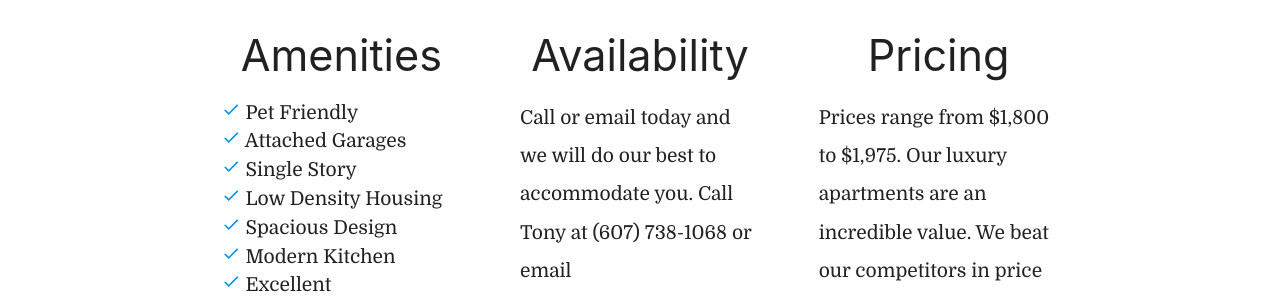
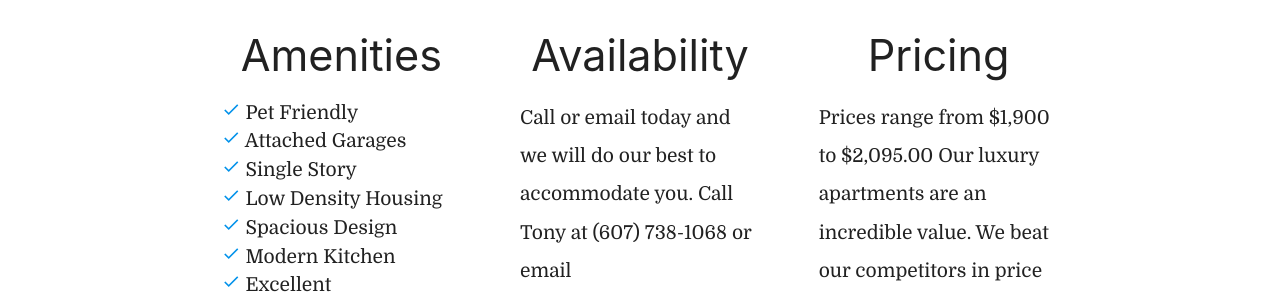
Before and after one commit to mossoanthony/fairportridge, a Jekyll site: the page built from index.md, in a window 1280 px wide and 900 px high, scrolled down 1157 px. Shown: the part 153-451 px from the top of the window. Built offline with Jekyll 4.4.1, drawn with Linux system fonts in a browser that asks for light colours; nearby versions of some CDN libraries; some web fonts are replaced; some of the changed text lies outside the part shown.

Commit message:
Update general.yml

```diff
--- a/_data/general.yml
+++ b/_data/general.yml
@@ -12,7 +12,7 @@ amenities:
   - item: Excellent Craftsmanship
   - item: Energy Efficient
 availability: Call or email today and we will do our best to accommodate you. Call Tony at (607) 738-1068 or email mossorealty@gmail.com
-pricing: Prices range from $1,800 to $1,975. Our luxury apartments are an incredible value. We beat our competitors in price to square foot, our garages are attached, and they are all single floor!
+pricing: Prices range from $1,900 to $2,095.00 Our luxury apartments are an incredible value. We beat our competitors in price to square foot, our garages are attached, and they are all single floor!
 image_text: The most luxurious apartment complex in Corning, Big Flats, Elmira, and Horseheads.
 image_src: b1.jpg
 lifestyle: The Fairport Ridge lifestyle is all about freedom and luxury. You'll have the freedom to enjoy your apartment home as well as your hobbies and interests because you won't be saddled with all the responsibilities of home ownership. The hassles of maintaining the grass and landscaping, cleaning the gutters, repairing appliances, or shoveling the snow are all gone. Pursue what you love to do and leave the hassles up to us!
```
